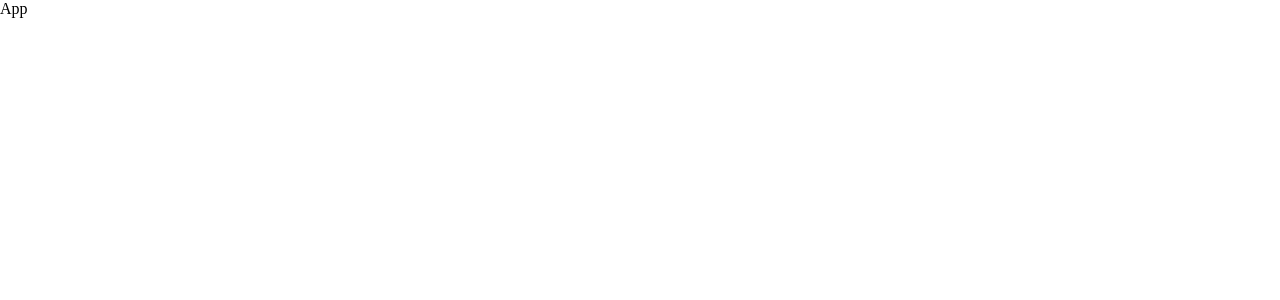
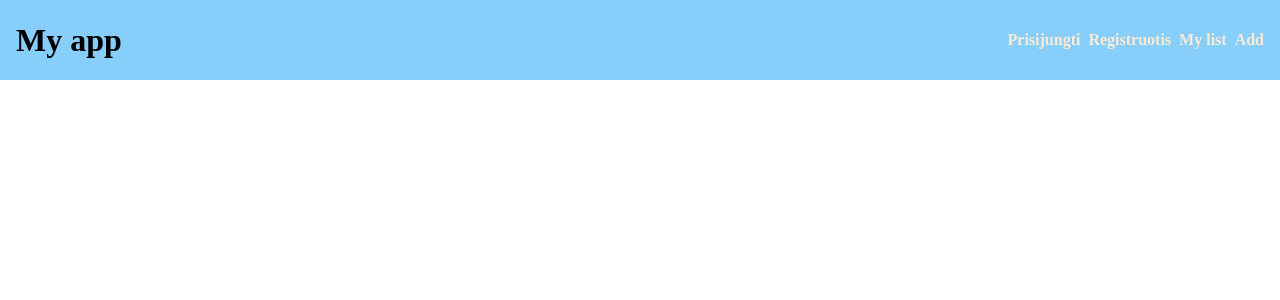
Before and after one commit to AndrejPon/booking-app-fe, a React (Create React App) app: page /register in a window 1280 px wide. Shown: the top 300 px of the page. Built offline with nearby package versions, Linux system fonts and the light colour scheme.

Commit message:
Header with Navigation added

```diff
--- a/src/App.js
+++ b/src/App.js
@@ -1,7 +1,8 @@
 import './App.css';
+import Router from './Router';
 
 function App() {
-  return <div className='App'>App</div>;
+  return <Router />;
 }
 
 export default App;
--- /dev/null
+++ b/src/Router.js
@@ -0,0 +1,15 @@
+import React from 'react';
+import { BrowserRouter, Routes, Route } from 'react-router-dom';
+import Register from './pages/Register';
+
+const Router = () => {
+  return (
+    <BrowserRouter>
+      <Routes>
+        <Route path='/register' element={<Register />} />
+      </Routes>
+    </BrowserRouter>
+  );
+};
+
+export default Router;
--- a/src/components/Header/Header.jsx
+++ b/src/components/Header/Header.jsx
@@ -1,20 +1,20 @@
 import React from 'react';
 import PropTypes from 'prop-types';
 import * as S from './Header.style';
-// import Navigation from '../Navigation/Navigation';
+import Navigation from '../Navigation/Navigation';
 
-// const links = [
-//   { title: 'Prisijungti', link: '/login' },
-//   { title: 'Registruotis', link: '/register' },
-//   { title: 'My list', link: '/' },
-//   { title: 'Add', link: '/add' },
-// ];
+const links = [
+  { title: 'Prisijungti', link: '/login' },
+  { title: 'Registruotis', link: '/register' },
+  { title: 'My list', link: '/' },
+  { title: 'Add', link: '/add' },
+];
 
 const Header = ({ children }) => {
   return (
     <S.Header>
       {children}
-      {/* <Navigation links={links} /> */}
+      <Navigation links={links} />
     </S.Header>
   );
 };
--- a/src/components/Navigation/Navigation.style.js
+++ b/src/components/Navigation/Navigation.style.js
@@ -1,13 +1,13 @@
+import { Link } from 'react-router-dom';
 import styled from 'styled-components';
-import { Link } from 'react-router-dom';
 
 export const Nav = styled.div`
   display: flex;
   column-gap: 0.5rem;
 `;
 
-export const StyledLink = styled.a(Link)`
-text-decoration: none;
-font-size: 1rem;
-color: antiquewhite;
+export const StyledLink = styled(Link)`
+  text-decoration: none;
+  font-size: 1rem;
+  color: antiquewhite;
 `;
--- /dev/null
+++ b/src/pages/Register.jsx
@@ -0,0 +1,8 @@
+import React from 'react';
+import Header from '../components/Header/Header';
+
+const Register = () => {
+  return <Header>My app</Header>;
+};
+
+export default Register;
```
Also changed, not shown: 1 other file (tests, documents, lock files or other folders).
